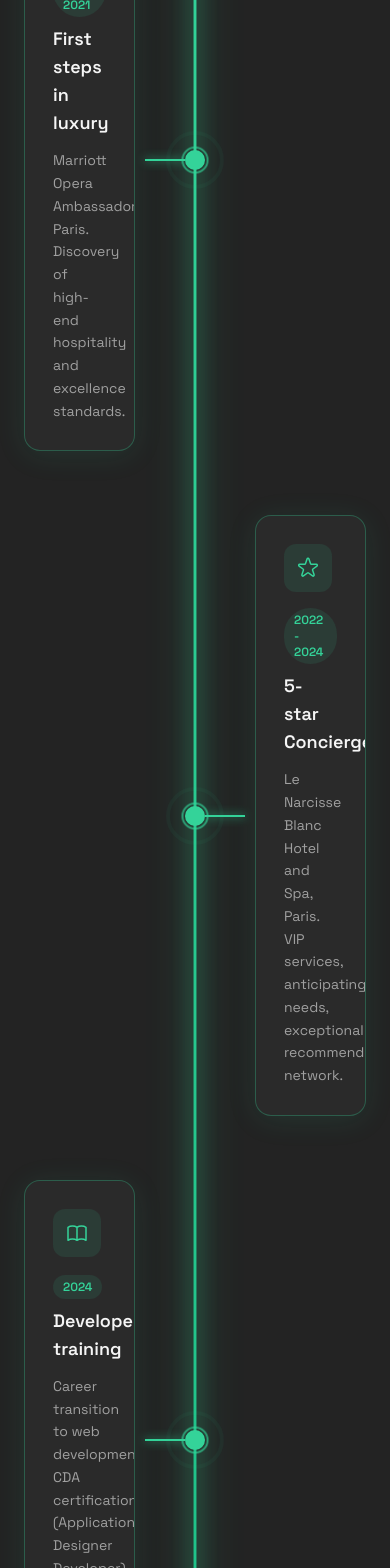
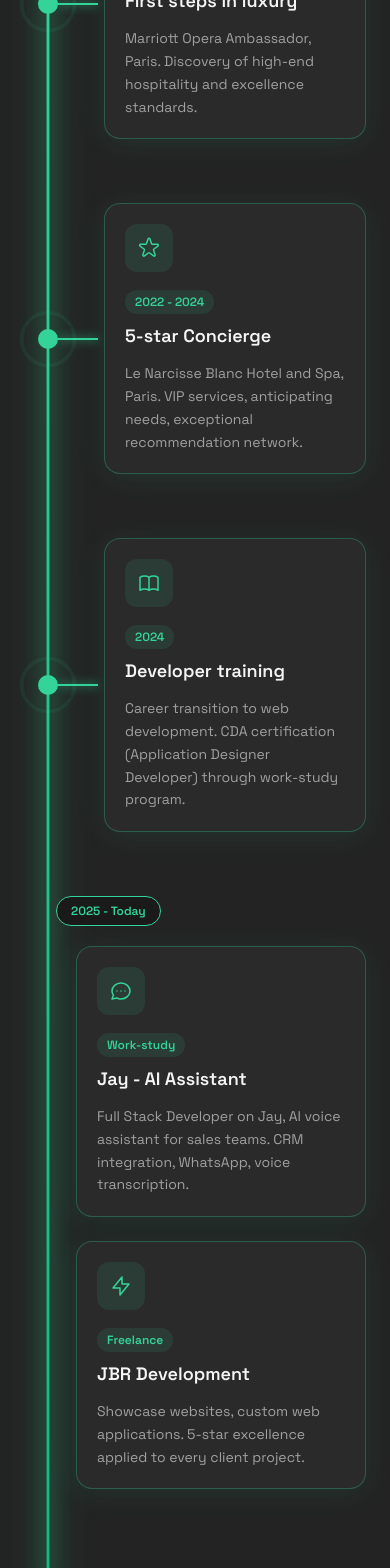
Before and after one commit to Jeeiib/portfolio-jbr-development, a Next.js app: page /en/a-propos in a window 390 px wide. Shown: the part 1523-3091 px from the top of the page. Built offline with nearby package versions, Linux system fonts and the light colour scheme.

Commit message:
fix: responsive timeline sur la page a propos

```diff
--- a/src/components/about/AboutTimeline.tsx
+++ b/src/components/about/AboutTimeline.tsx
@@ -128,12 +128,12 @@
   return (
     <div ref={timelineRef} className="timeline-container relative py-12">
       {/* Timeline line */}
-      <div className="absolute left-1/2 top-0 bottom-0 w-[2px] -translate-x-1/2 bg-gradient-to-b from-transparent via-[var(--border)] to-transparent" />
+      <div className="absolute left-6 md:left-1/2 top-0 bottom-0 w-[2px] -translate-x-1/2 bg-gradient-to-b from-transparent via-[var(--border)] to-transparent" />
 
       {/* Progress line */}
       <div
         ref={progressRef}
-        className="absolute left-1/2 top-0 w-[3px] -translate-x-1/2 bg-gradient-to-b from-[var(--accent)] to-[var(--accent-hover)] transition-[height] duration-1000 ease-out rounded-sm"
+        className="absolute left-6 md:left-1/2 top-0 w-[3px] -translate-x-1/2 bg-gradient-to-b from-[var(--accent)] to-[var(--accent-hover)] transition-[height] duration-1000 ease-out rounded-sm"
         style={{
           height: "0%",
           boxShadow: "0 0 20px var(--accent), 0 0 40px var(--accent)"
@@ -145,8 +145,8 @@
         <div
           key={item.key}
           data-index={index}
-          className={`timeline-item relative flex items-center mb-16 transition-all duration-1000 ease-out ${
-            item.position === "left" ? "justify-start" : "justify-end"
+          className={`timeline-item relative flex items-center mb-16 transition-all duration-1000 ease-out justify-end ${
+            item.position === "left" ? "md:justify-start" : "md:justify-end"
           } ${
             visibleItems.has(index)
               ? "opacity-100 translate-y-0"
@@ -155,7 +155,7 @@
         >
           {/* Dot */}
           <div
-            className={`timeline-dot absolute left-1/2 w-5 h-5 -translate-x-1/2 rounded-full border-[3px] z-10 transition-all duration-400 ${
+            className={`timeline-dot absolute left-6 md:left-1/2 w-5 h-5 -translate-x-1/2 rounded-full border-[3px] z-10 transition-all duration-400 ${
               visibleItems.has(index)
                 ? "border-[var(--accent)] bg-[var(--accent)]"
                 : "border-[var(--border)] bg-[var(--background)]"
@@ -171,10 +171,10 @@
 
           {/* Connector */}
           <div
-            className={`timeline-connector absolute top-1/2 h-[2px] -translate-y-1/2 transition-all duration-500 ${
+            className={`timeline-connector absolute top-1/2 h-[2px] -translate-y-1/2 transition-all duration-500 left-6 w-10 ml-[10px] ${
               item.position === "left"
-                ? "right-1/2 w-10 mr-[10px]"
-                : "left-1/2 w-10 ml-[10px]"
+                ? "md:left-auto md:right-1/2 md:w-10 md:mr-[10px] md:ml-0"
+                : "md:left-1/2 md:w-10 md:ml-[10px]"
             } ${
               visibleItems.has(index)
                 ? "bg-[var(--accent)] shadow-[0_0_10px_var(--accent)]"
@@ -184,7 +184,7 @@
 
           {/* Content card */}
           <div
-            className={`timeline-content w-[calc(50%-60px)] p-7 bg-[var(--background-card)] border rounded-2xl transition-all duration-400 relative overflow-hidden group ${
+            className={`timeline-content w-[calc(100%-80px)] md:w-[calc(50%-60px)] p-5 md:p-7 bg-[var(--background-card)] border rounded-2xl transition-all duration-400 relative overflow-hidden group ${
               visibleItems.has(index)
                 ? "border-[rgba(52,211,153,0.3)] shadow-[0_4px_30px_rgba(52,211,153,0.1)]"
                 : "border-[var(--border)]"
@@ -226,13 +226,13 @@
         }`}
       >
         {/* Label */}
-        <span className="absolute left-1/2 top-0 -translate-x-1/2 text-xs font-semibold text-[var(--accent)] px-3.5 py-1.5 bg-[var(--background)] border border-[var(--accent)] rounded-full whitespace-nowrap z-20">
+        <span className="absolute left-6 md:left-1/2 top-0 translate-x-2 md:-translate-x-1/2 text-xs font-semibold text-[var(--accent)] px-3.5 py-1.5 bg-[var(--background)] border border-[var(--accent)] rounded-full whitespace-nowrap z-20">
           {t("items.parallel.year")}
         </span>
 
-        {/* Center dot */}
+        {/* Center dot - hidden on mobile, visible on md+ */}
         <div
-          className={`absolute left-1/2 top-1/2 w-5 h-5 -translate-x-1/2 -translate-y-1/2 rounded-full border-[3px] z-10 transition-all duration-400 ${
+          className={`hidden md:block absolute left-1/2 top-1/2 w-5 h-5 -translate-x-1/2 -translate-y-1/2 rounded-full border-[3px] z-10 transition-all duration-400 ${
             parallelVisible
               ? "border-[var(--accent)] bg-[var(--accent)]"
               : "border-[var(--border)] bg-[var(--background)]"
@@ -246,29 +246,29 @@
           )}
         </div>
 
-        {/* Left connector */}
+        {/* Left connector - hidden on mobile */}
         <div
-          className={`absolute top-1/2 left-[calc(50%-10px)] w-10 h-[2px] -translate-y-1/2 -translate-x-full transition-all duration-500 ${
+          className={`hidden md:block absolute top-1/2 left-[calc(50%-10px)] w-10 h-[2px] -translate-y-1/2 -translate-x-full transition-all duration-500 ${
             parallelVisible
               ? "bg-[var(--accent)] shadow-[0_0_10px_var(--accent)]"
               : "bg-[var(--border)]"
           }`}
         />
 
-        {/* Right connector */}
+        {/* Right connector - hidden on mobile */}
         <div
-          className={`absolute top-1/2 left-[calc(50%+10px)] w-10 h-[2px] -translate-y-1/2 transition-all duration-500 ${
+          className={`hidden md:block absolute top-1/2 left-[calc(50%+10px)] w-10 h-[2px] -translate-y-1/2 transition-all duration-500 ${
             parallelVisible
               ? "bg-[var(--accent)] shadow-[0_0_10px_var(--accent)]"
               : "bg-[var(--border)]"
           }`}
         />
 
-        {/* Parallel cards */}
-        <div className="flex justify-between items-stretch">
+        {/* Parallel cards - stacked on mobile, side by side on md+ */}
+        <div className="flex flex-col md:flex-row md:justify-between items-stretch gap-6 md:gap-0 ml-[52px] md:ml-0">
           {/* Jay card */}
           <div
-            className={`timeline-content w-[calc(50%-60px)] p-7 bg-[var(--background-card)] border rounded-2xl transition-all duration-400 relative overflow-hidden group ${
+            className={`timeline-content w-full md:w-[calc(50%-60px)] p-5 md:p-7 bg-[var(--background-card)] border rounded-2xl transition-all duration-400 relative overflow-hidden group ${
               parallelVisible
                 ? "border-[rgba(52,211,153,0.3)] shadow-[0_4px_30px_rgba(52,211,153,0.1)]"
                 : "border-[var(--border)]"
@@ -302,7 +302,7 @@
 
           {/* Freelance card */}
           <div
-            className={`timeline-content w-[calc(50%-60px)] p-7 bg-[var(--background-card)] border rounded-2xl transition-all duration-400 relative overflow-hidden group ${
+            className={`timeline-content w-full md:w-[calc(50%-60px)] p-5 md:p-7 bg-[var(--background-card)] border rounded-2xl transition-all duration-400 relative overflow-hidden group ${
               parallelVisible
                 ? "border-[rgba(52,211,153,0.3)] shadow-[0_4px_30px_rgba(52,211,153,0.1)]"
                 : "border-[var(--border)]"
```
